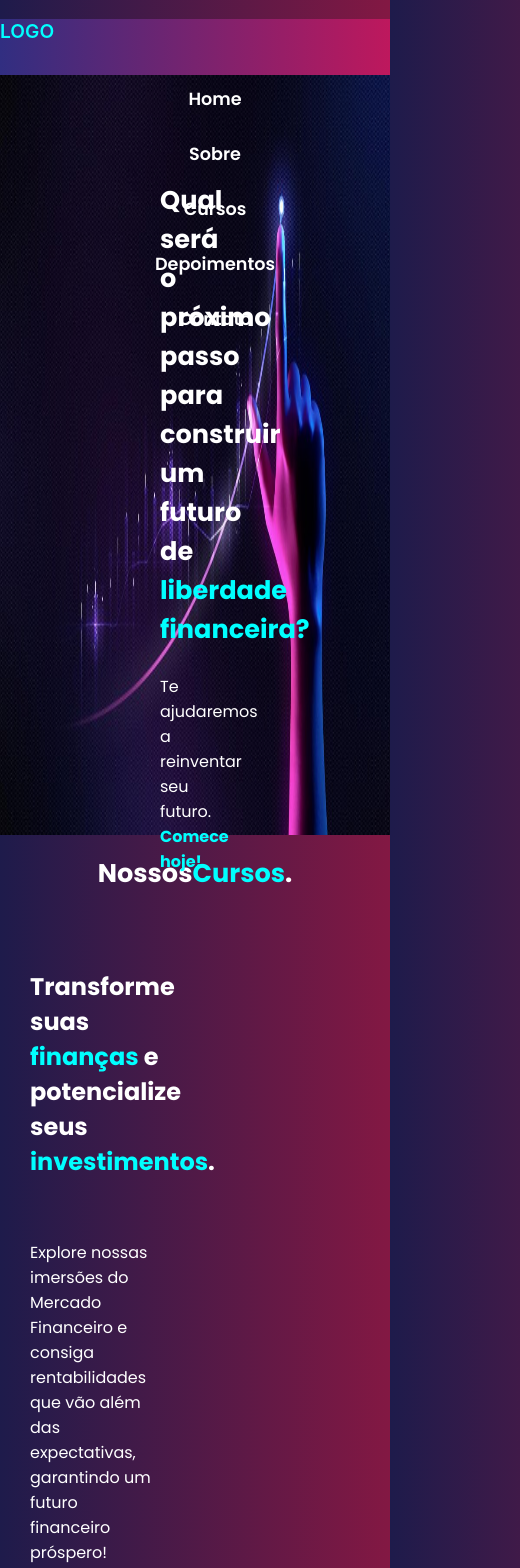
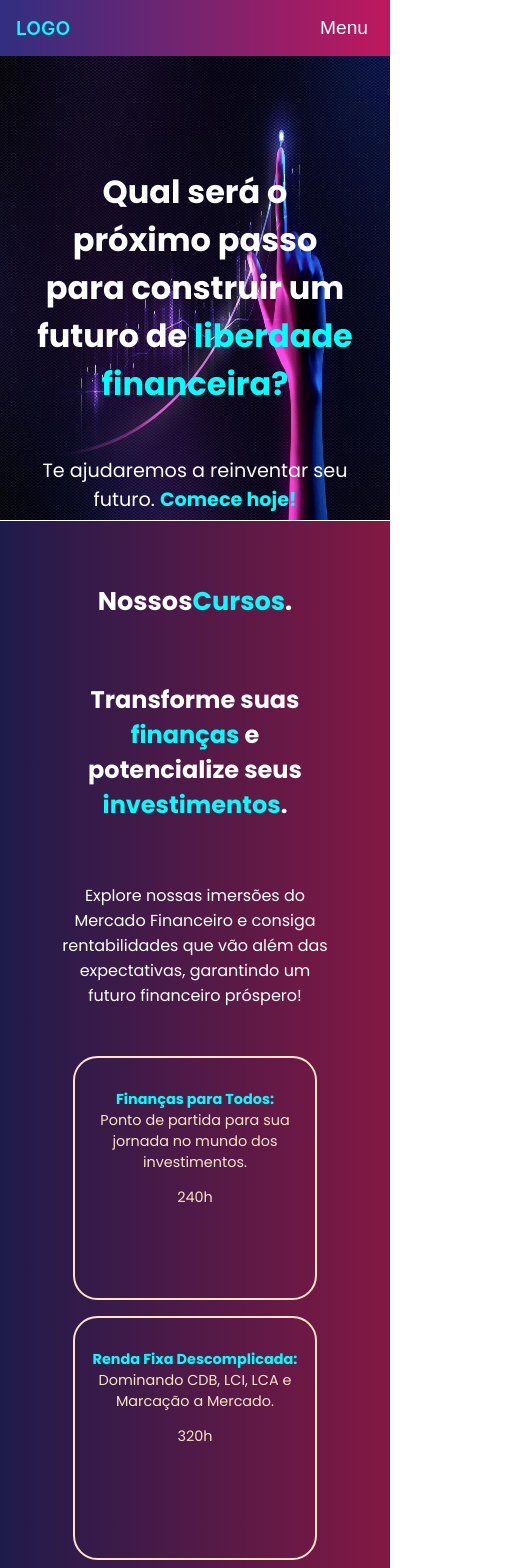
Before and after one commit to RodrigoMarques6/landing-page-test, a React (Create React App) app: page / in a window 390 px wide. Shown: the top 1568 px of the page, 520 px wide, since content can reach past the window. Built offline with nearby package versions, Linux system fonts and the light colour scheme.

Commit message:
Adicionando responsividade aos módulos da landing-page

```diff
--- a/src/components/Contact/styles.css
+++ b/src/components/Contact/styles.css
@@ -71,6 +71,10 @@
   .registration-form label {
     flex: 0 0 100%;
   }
+
+  .section-contact {
+    border-top: 1px solid white;
+  }
 }
 
 .submit {
--- a/src/components/Courses/styles.css
+++ b/src/components/Courses/styles.css
@@ -16,13 +16,6 @@
 .div2-courses {
   width: 60%;
   margin-left: 5%;
-}
-
-@media (max-width: 699px) {
-  #div-courses {
-    padding: 30px;
-    display: block;
-  }
 }
 
 #h1-courses {
@@ -64,3 +57,37 @@ a {
   gap: 1rem;
   margin: 1rem;
 }
+
+@media (max-width: 1100px) {
+  .div1-courses {
+    margin: auto;
+    text-align: center;
+    width: 80%;
+    padding: 1rem;
+  }
+  .div2-courses {
+    display: block;
+    margin: auto;
+    width: 100%;
+  }
+
+  #div-courses {
+    display: block;
+  }
+
+  .courses-flex {
+    justify-content: center;
+  }
+}
+
+@media (max-width: 650px) {
+  .courses-flex {
+    display: flex;
+    flex-direction: column;
+    align-items: center;
+  }
+
+  .section-courses {
+    margin-bottom: 4rem;
+  }
+}
--- a/src/components/Depositions/styles.css
+++ b/src/components/Depositions/styles.css
@@ -14,27 +14,28 @@
 #div-depositions {
   display: flex;
   width: 90%;
-  height: 50vh;
   padding: 2rem;
+  box-sizing: border-box;
 }
 
 .section-depositions {
-  height: 90vh;
+  min-height: 90vh;
   display: flex;
   flex-direction: column;
   align-items: center;
   justify-content: center;
   font-family: "Poppins";
+  overflow: hidden;
 }
 
 .carousel {
   overflow: hidden;
   margin-left: 1rem;
   position: relative;
-
   background: white;
   border-radius: 10px;
   width: 60%;
+  height: 100%;
 }
 
 .description {
@@ -84,3 +85,40 @@
 #feedback {
   color: aqua;
 }
+
+@media only screen and (max-width: 768px) {
+  #div-depositions {
+    flex-direction: column;
+    align-items: center;
+  }
+
+  .description {
+    width: 100%;
+    margin-bottom: 1rem;
+    text-align: center;
+  }
+
+  .carousel {
+    width: 100%;
+    margin-left: 0;
+  }
+}
+
+@media only screen and (max-width: 480px) {
+  .carousel {
+    margin: auto;
+    width: 100%;
+  }
+
+  .carousel-item h2 {
+    font-size: 0.9rem;
+  }
+
+  .description {
+    text-align: center;
+  }
+
+  .section-depositions {
+    border-top: 1px solid white;
+  }
+}
--- a/src/components/Footer/styles.css
+++ b/src/components/Footer/styles.css
@@ -94,6 +94,16 @@
     margin-right: 10px;
     margin-bottom: 10px;
   }
+
+  .footer {
+    text-align: center;
+  }
+
+  .column {
+    display: flex;
+    flex-direction: column;
+    align-items: center;
+  }
 }
 
 @media only screen and (max-width: 480px) {
--- a/src/components/Header/index.tsx
+++ b/src/components/Header/index.tsx
@@ -1,25 +1,33 @@
-import React from "react";
+import React, { useState } from "react";
 import "./styles.css";
 
 export function Header() {
+  const [menuOpen, setMenuOpen] = useState(false);
+
+  const toggleMenu = () => {
+    setMenuOpen(!menuOpen);
+  };
+
   return (
     <section className="container-header">
       <p className="logo">LOGO</p>
 
-      <nav className="nav-header">
+      <button className="menu-button" onClick={toggleMenu}>
+        {menuOpen ? "Close" : "Menu"}
+      </button>
+
+      <nav className={`nav-header ${menuOpen ? "open" : ""}`}>
         <ul>
           <li>
             <a>
               <span>Home</span>
             </a>
           </li>
-
           <li>
             <a>
               <span>Sobre</span>
             </a>
           </li>
-
           <li>
             <a>
               <span>Cursos</span>
--- a/src/components/Header/styles.css
+++ b/src/components/Header/styles.css
@@ -1,6 +1,6 @@
 .container-header {
   position: fixed;
-  width: 100%;
+  /* width: 100%; */
   top: 0;
   height: 3.5rem;
   font-weight: 600;
@@ -8,32 +8,71 @@
   position: relative;
   z-index: 10;
   background: linear-gradient(to right, #312e81, #be185d);
+  display: flex;
+  justify-content: space-between;
+  align-items: center;
+  padding: 0 1rem;
 
-  a {
-    color: white;
+  @media (min-width: 995px) {
+    .menu-button {
+      display: none;
     }
 
-  @media (min-width: 995px) {
+    .nav-header {
       display: flex;
-    height: 2rem;
-    justify-content: space-around;
-    padding: 1rem 0;
-    align-items: center;
+    }
   }
 
-  @media (min-width: 2000px) {
-    display: flex;
-    justify-content: space-evenly;
+  @media (max-width: 994px) {
+    flex-direction: row;
+    justify-content: space-between;
+    align-items: center;
+
+    .menu-button {
+      display: block;
+      background: none;
+      border: none;
+      color: white;
+      font-size: 1.2rem;
+      cursor: pointer;
     }
 
-  ul {
+    .nav-header {
+      position: absolute;
+      top: 3.5rem;
+      margin: auto;
+      /* width: 100%; */
+      background-color: #312e81;
+      flex-direction: column;
+      justify-content: center;
+      align-items: center;
+      padding: 1.5rem;
+      display: none;
+    }
+
+    .nav-header.open {
+      display: flex;
+      max-height: 300px;
+    }
+  }
+}
+
+.nav-header ul {
   display: flex;
   gap: 1.2rem;
   justify-content: center;
   align-items: center;
   list-style-type: none;
+  padding: 0;
+  margin: 0;
 
-    a {
+  @media (max-width: 994px) {
+    flex-direction: column;
+    gap: 1.8rem;
+  }
+}
+
+.nav-header a {
   gap: 2px;
   font-size: 1.1rem;
   font-weight: 600;
@@ -52,21 +91,22 @@
       height: 2px;
       width: auto;
       background-color: bisque;
-          border-radius: 0px 0px 4px 4px;
+      border-radius: 0 0 4px 4px;
       position: absolute;
       bottom: -6px;
-          left: 0px;
-          right: 0px;
+      left: 0;
+      right: 0;
       opacity: 0;
       transform-origin: left center;
       transform: scaleX(0);
-          transition: all 250ms cubic-bezier(0.25, 0.46, 0.45, 0.94) 0s;
+      transition: all 250ms cubic-bezier(0.25, 0.46, 0.45, 0.94);
       visibility: hidden;
     }
   }
 
   &:hover {
     color: aqua;
+
     span:before {
       transform: scaleX(1);
       visibility: visible;
@@ -75,16 +115,6 @@
   }
 }
 
-    @media (max-width: 994px) {
-      flex-direction: column;
-      justify-content: center;
-      align-items: center;
-      padding-top: 1.5rem;
-      gap: 1.8rem;
-    }
-  }
-}
-
 .logo {
   color: aqua;
 }
--- a/src/components/Home/styles.css
+++ b/src/components/Home/styles.css
@@ -32,3 +32,60 @@ img {
   font-family: "Poppins", "Open Sans", sans-serif;
   color: aqua;
 }
+
+@media only screen and (max-width: 768px) {
+  .section-home {
+    width: 100%;
+    height: 75vh;
+  }
+
+  .div-home {
+    max-width: 100%;
+    text-align: center;
+  }
+
+  .h1-home {
+    font-size: 2rem;
+    margin: 1rem;
+    padding: 1rem;
+  }
+
+  .p-home {
+    font-size: 1.2rem;
+    margin: 1rem;
+    padding: 1rem;
+  }
+
+  img {
+    height: 70%;
+  }
+}
+
+@media only screen and (max-width: 480px) {
+  .section-home {
+    width: 100%;
+    height: 60vh;
+  }
+
+  .div-home {
+    max-width: 100%;
+    text-align: center;
+  }
+
+  .h1-home {
+    font-size: 2rem;
+    margin: 1rem;
+    padding: 1rem;
+  }
+
+  .p-home {
+    font-size: 1.2rem;
+    margin: 1rem;
+    padding: 1rem;
+  }
+
+  img {
+    height: 55%;
+    border-bottom: 1px solid white;
+  }
+}
```
Lines whose indentation alone changed are shown as unchanged.
